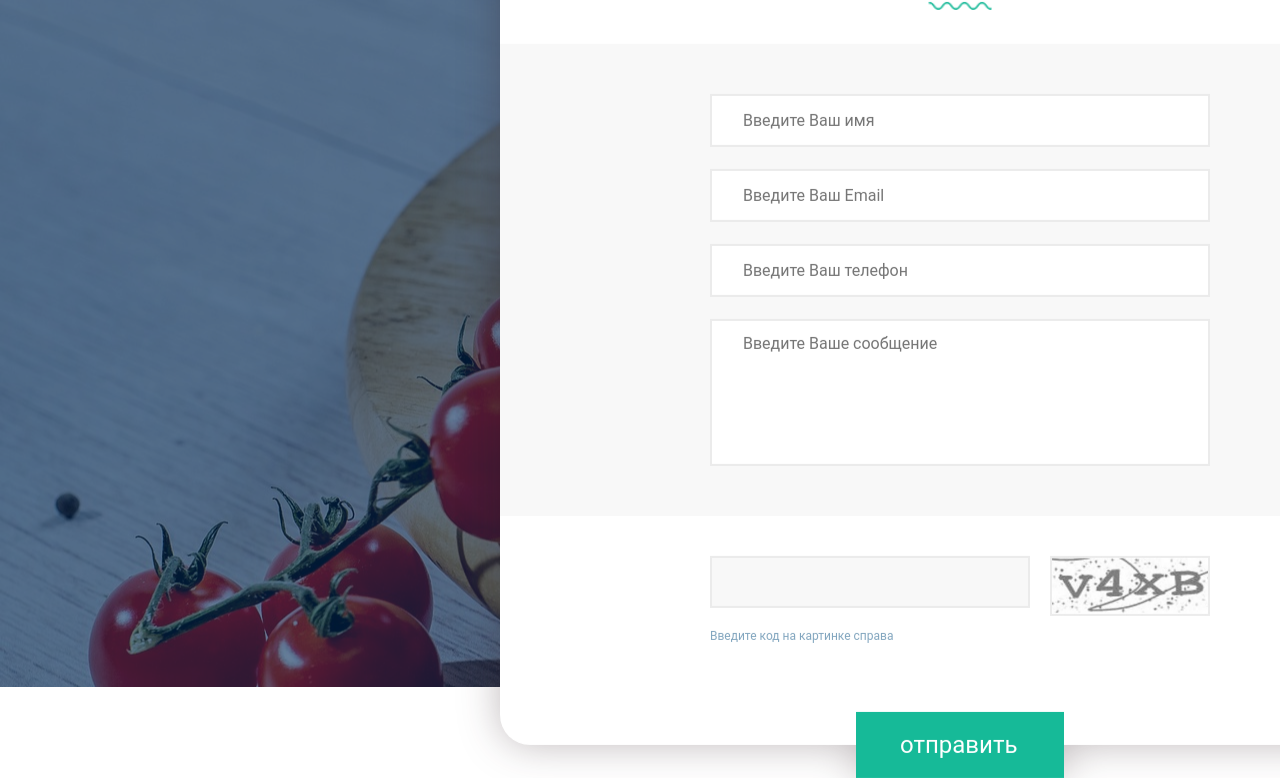
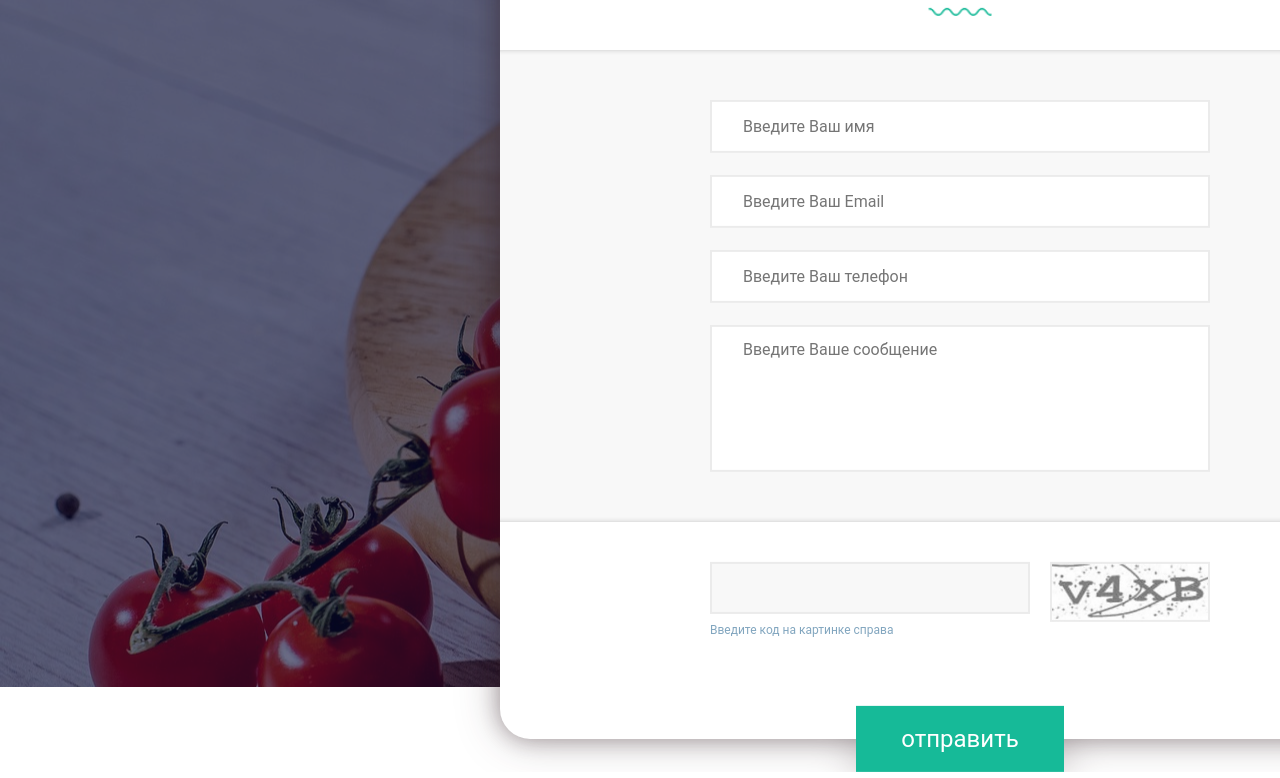
Before and after one commit to BazarovaAnastasiya/modal__window-, a plain HTML site: page index.html in a window 1280 px wide. Shown: the part 113-891 px from the top of the page. Drawn offline with Linux system fonts and the light colour scheme.

Commit message:
modifid box-shadoy

```diff
--- a/css/index.css
+++ b/css/index.css
@@ -9,11 +9,13 @@
 .display::before {
   content: "";
   display: block;
-  width: 100%;
-  height: 100vh;
-  background-color: #002855;
+  background-color: #090a35;
   opacity: 0.6;
   position: absolute;
+  top:0;
+  bottom: 0;
+  right: 0;
+  left: 0;
 }
 .shape {
   position: relative;
@@ -27,6 +29,7 @@
   display: flex;
   flex-direction: column;
   align-items: center;
+  box-shadow: 0 0 20px rgba(44, 22, 29, 0.3);
 }
 .shape__close-btn {
   padding: 9px 11px;
@@ -75,10 +78,9 @@
   line-height: 1;
   color: #b8b9b9;
 }
-    .shape__header-link--activ {
-    color: #767777;
+.shape__header-link--activ {
+  color: #767777;
 }
-
 .shape__header-title {
   font-family: "Montserrat";
   font-size: 38px;
@@ -93,7 +95,8 @@
   width: 100%;
   padding-top: 50px;
   padding-bottom: 50px;
-}
+  box-shadow: 0px -5px 5px -5px rgba(78, 78, 78, 0.3) inset, 0px 5px 5px -5px rgba(78, 78, 78, 0.3) inset;
+  }
 .shape__form {
   display: flex;
   flex-direction: column;
@@ -153,6 +156,7 @@
 .shape__captcha-input{
   width: 320px;
   background-color: #f8f8f8;
+  margin-bottom: 10px;
 }
 .shape__captcha-imge {
   width: 82px;
@@ -162,14 +166,17 @@
   bottom: -33px;
   width: 208px;
   height: 66px;
-  margin: 768px 356px 0;
-  padding: 22px 45px 22px 44px;
   background-color: #16ba98;
   border: none;
+}
+.shape__button:hover {
+  background-color: rgb(85 187 164);
+  cursor: pointer;
 }
 .shape__button[value] {
   font-family: Roboto;
   font-size: 24px;
   line-height: 3.13;
   color: #fff;
+  text-align: center;
 }
```
